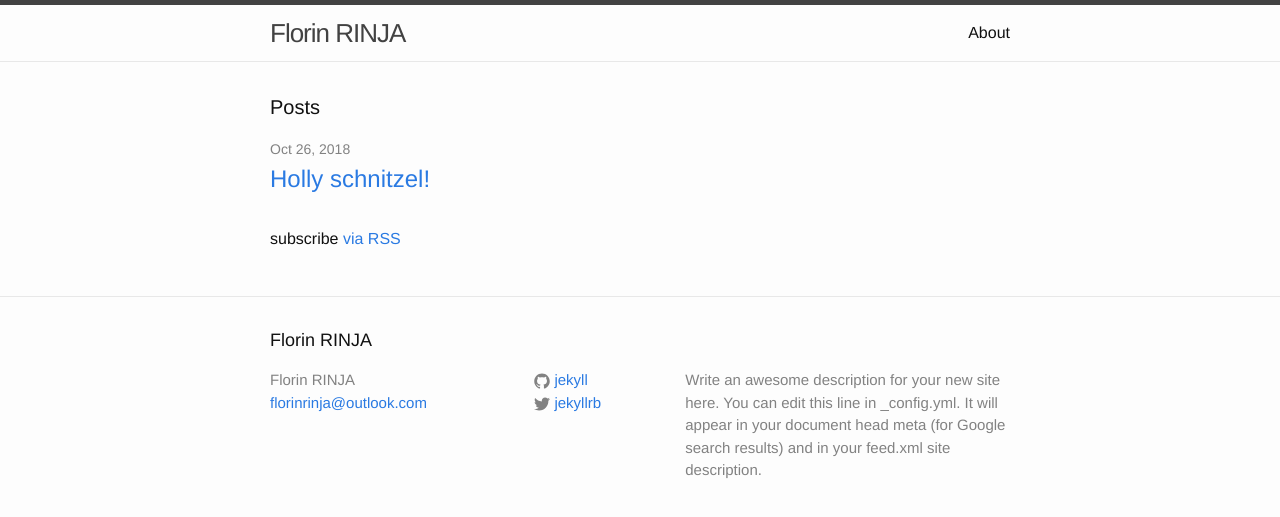
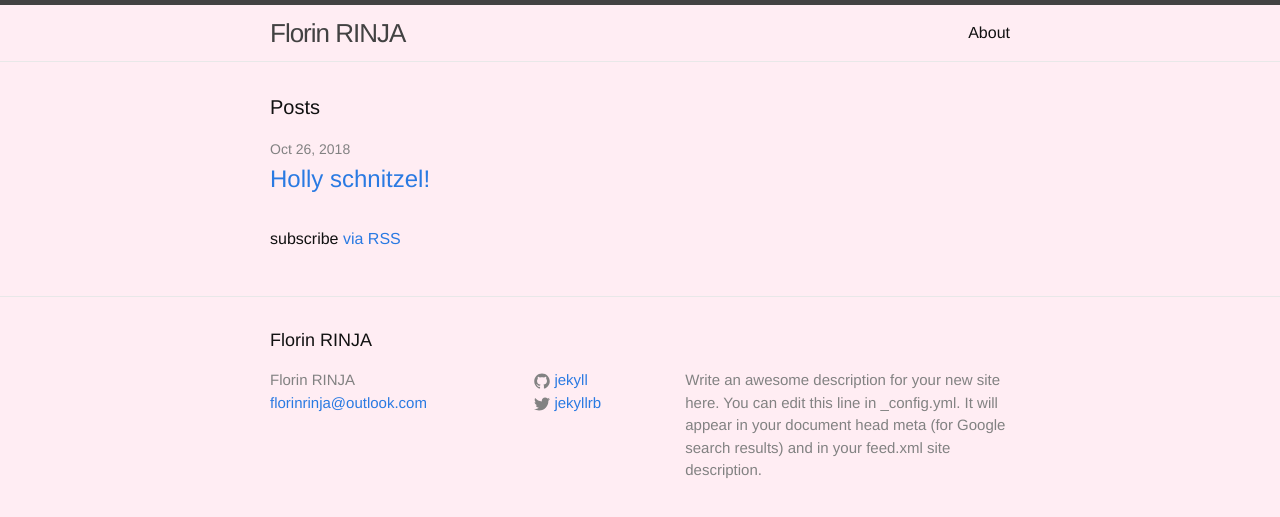
Before and after one commit to florinrinja/florinrinja.github.io, a Jekyll site: the page built from index.html, in a window 1280 px wide. Shown: the top 517 px of the page. Built offline with Jekyll 4.4.1, drawn with Linux system fonts in a browser that asks for light colours.

Commit message:
change bkg color

```diff
--- a/css/main.scss
+++ b/css/main.scss
@@ -15,7 +15,7 @@ $base-line-height: 1.5;
 $spacing-unit:     30px;
 
 $text-color:       #111;
-$background-color: #fdfdfd;
+$background-color: #ffedf3;
 $brand-color:      #2a7ae2;
 
 $grey-color:       #828282;
```
